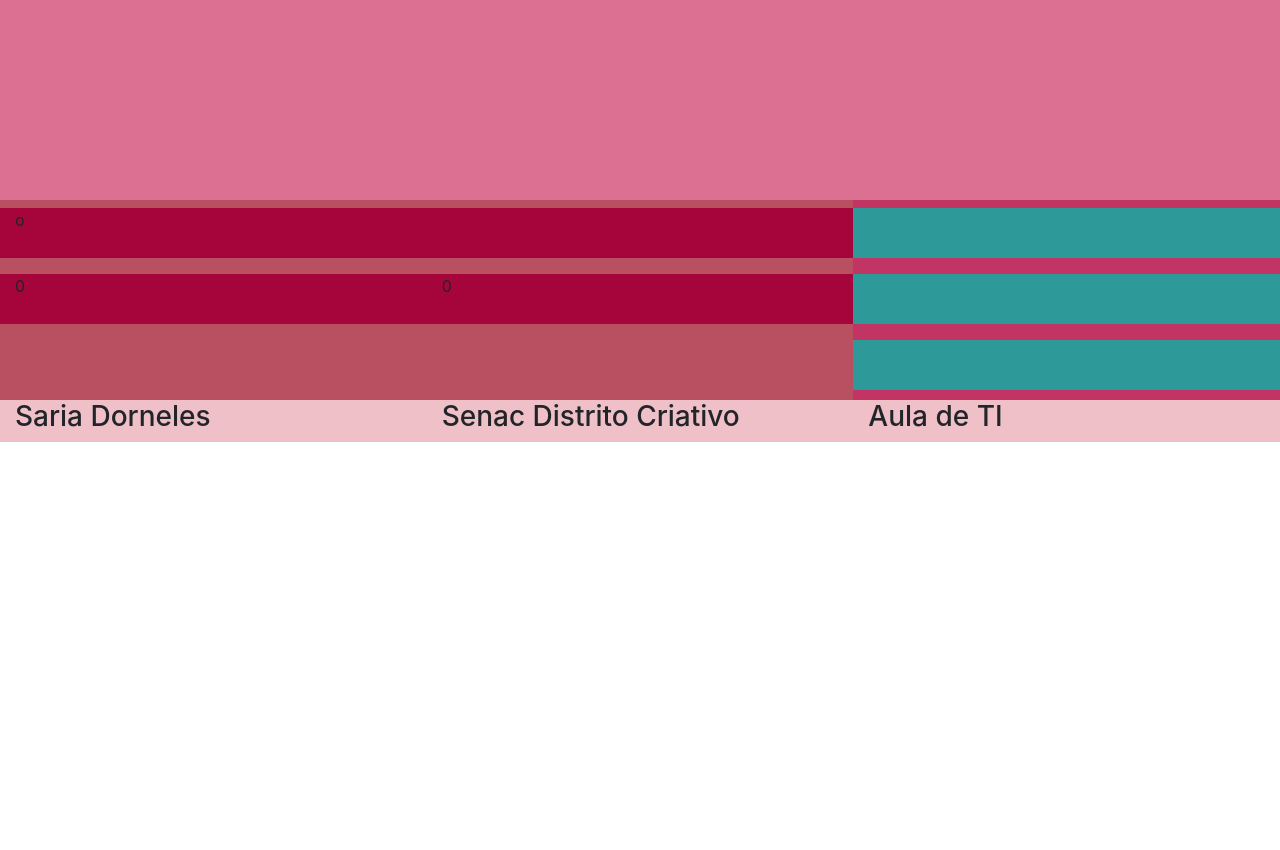
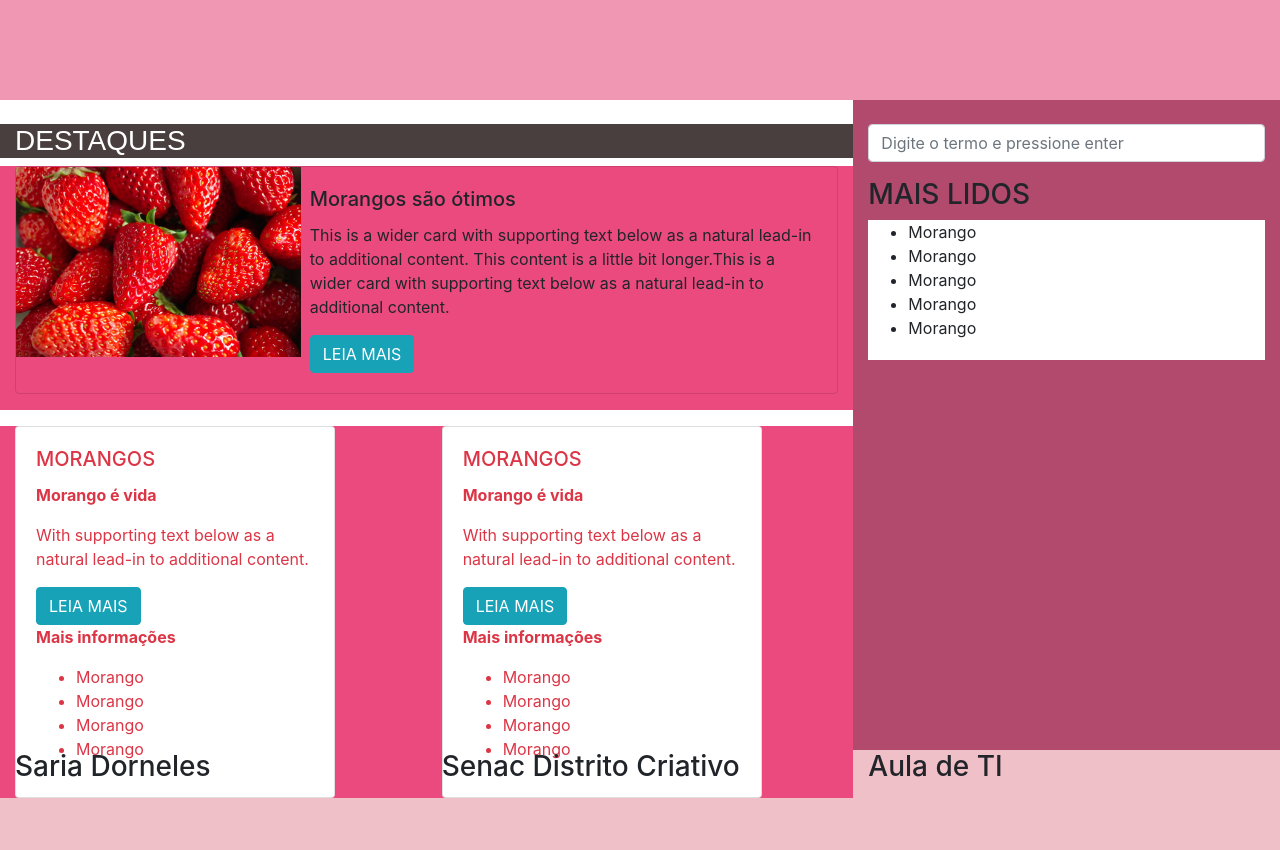
Before and after one commit to Sari-Dorneles/Osite2, a plain HTML site: page index.html in a window 1280 px wide. Before the commit the page ends 800 px from the top, so only its background shows below. Drawn offline with nearby package versions, Linux system fonts and the light colour scheme.

Commit message:
Bootstrap
Em andamento

```diff
--- a/index.html
+++ b/index.html
@@ -19,16 +19,77 @@
    <div class="row">
    <main class="col-12 col-lg-8">
     <div class="row">
-        <section class="col-12 mt-2 mb-2">o</section>
-        <section class="col-12 col-lg-6 mt-2 mb-2">0</section>
-        <section class="col-12 col-lg-6 mt-2 mb-2">0</section>
+      <h3 class="col-12 mt-4">DESTAQUES</h3>
+        <section class="col-12  mb-2">
+          <div class="card mb-3 bg-transparent" style="max-width: 900px;">
+            <div class="row no-gutters">
+              <div class="col-md-4">
+                <img src="./img/strawberry.jpeg" alt="...">
+              </div>
+              <div class="col-md-8">
+                <div class="card-body">
+                  <h5 class="card-title">Morangos são ótimos</h5>
+                  <p class="card-text">This is a wider card with supporting text below as a natural lead-in to additional content. This content is a little bit longer.This is a wider card with supporting text below as a natural lead-in to additional content. </p>
+                <button type="button" class="btn btn-info">LEIA MAIS</button>
+                </div>
+              </div>
+            </div>
+          </div>
+
+        </section>
+        <section class="col-12 col-lg-6 mt-2 mb-2">
+          <div class="card text-danger" style="width: 20rem;">
+            <div class="card-body">
+              <h5 class="card-title">MORANGOS</h5>
+              <p class="card-text"><strong>Morango é vida</strong></p>
+              <p class="card-text">With supporting text below as a natural lead-in to additional content.</p>
+              <a href="#" class="btn btn-info">LEIA MAIS</a>
+              <p class="card-text"><strong>Mais informações</strong></p>
+
+              <ul>
+                <li>Morango</li>
+                <li>Morango</li>
+                <li>Morango</li>
+                <li>Morango</li>
+              </ul>
+            </div>
+          </div>
+        </section>
+        <section class="col-12 col-lg-6 mt-2 mb-2">
+          <div class="card text-danger" style="width: 20rem;">
+  <div class="card-body">
+    <h5 class="card-title">MORANGOS</h5>
+    <p class="card-text"><strong>Morango é vida</strong></p>
+    <p class="card-text">With supporting text below as a natural lead-in to additional content.</p>
+    <a href="#" class="btn btn-info">LEIA MAIS</a>
+    <p class="card-text"><strong>Mais informações</strong></p>
+    <ul>
+      <li>Morango</li>
+      <li>Morango</li>
+      <li>Morango</li>
+      <li>Morango</li>
+    </ul>
+  </div>
+</div>
+        </section>
 </div>
 
    </main>
    <aside class="col-12 col-lg-4">
     <div class="row">
-        <section class="col-12 mt-2 mb-2"></section>
-        <section class="col-12 mt-2 mb-2"></section>
+        <section class="col-12 mt-4 mb-2 ">
+        <input type="" class="form-control" id="" placeholder="Digite o termo e pressione enter">
+        </section>
+        <section class="col-12 mt-2 mb-2">
+          <h3>MAIS LIDOS</h3>
+          <ul>
+            <li>Morango</li>
+            <li>Morango</li>
+            <li>Morango</li>
+            <li>Morango</li>
+            <li>Morango</li>
+          </ul>
+        </section>
         <section class="col-12 mt-2 mb-2"></section>
     </div>
    </aside>
--- a/style.css
+++ b/style.css
@@ -1,28 +1,42 @@
 header{
-    height: 200px;
-    background-color: palevioletred;
+    height: 100px;
+    background-color: rgb(240, 151, 180);
 }
 
 main{
-    height: auto;
-    background-color: rgb(185, 80, 97);
+    height: 500px;
+    background-color: white;
+}
+main h3{
+    margin-right: 2%;
+    background-color: rgb(73, 63, 63);
+    color: white;
+    font-family: Arial, Helvetica, sans-serif;
 }
 
+
 main section{
-    height: 50px;
-    background-color: rgb(165, 5, 58);
+    height: auto;
+    background-color: rgb(235, 74, 127);
+}
+section img{
+    height: 190px;
 }
 
 aside{
-    height: 200px;
-    background-color: rgb(194, 52, 99);
+    height: 650px;
+    background-color: rgb(177, 74, 108);
 }
-aside section{
-    height: 50px;
-    background-color: rgb(46, 153, 153);
+aside input{
+
+}
+aside ul{
+    background-color: white;
+    height: 140px;
+
 }
 
 footer{
-    height: auto;
+    height: 100px;
     background-color: rgb(240, 192, 200);
 }
```
Also changed, not shown: img/strawberry.jpeg (added).
